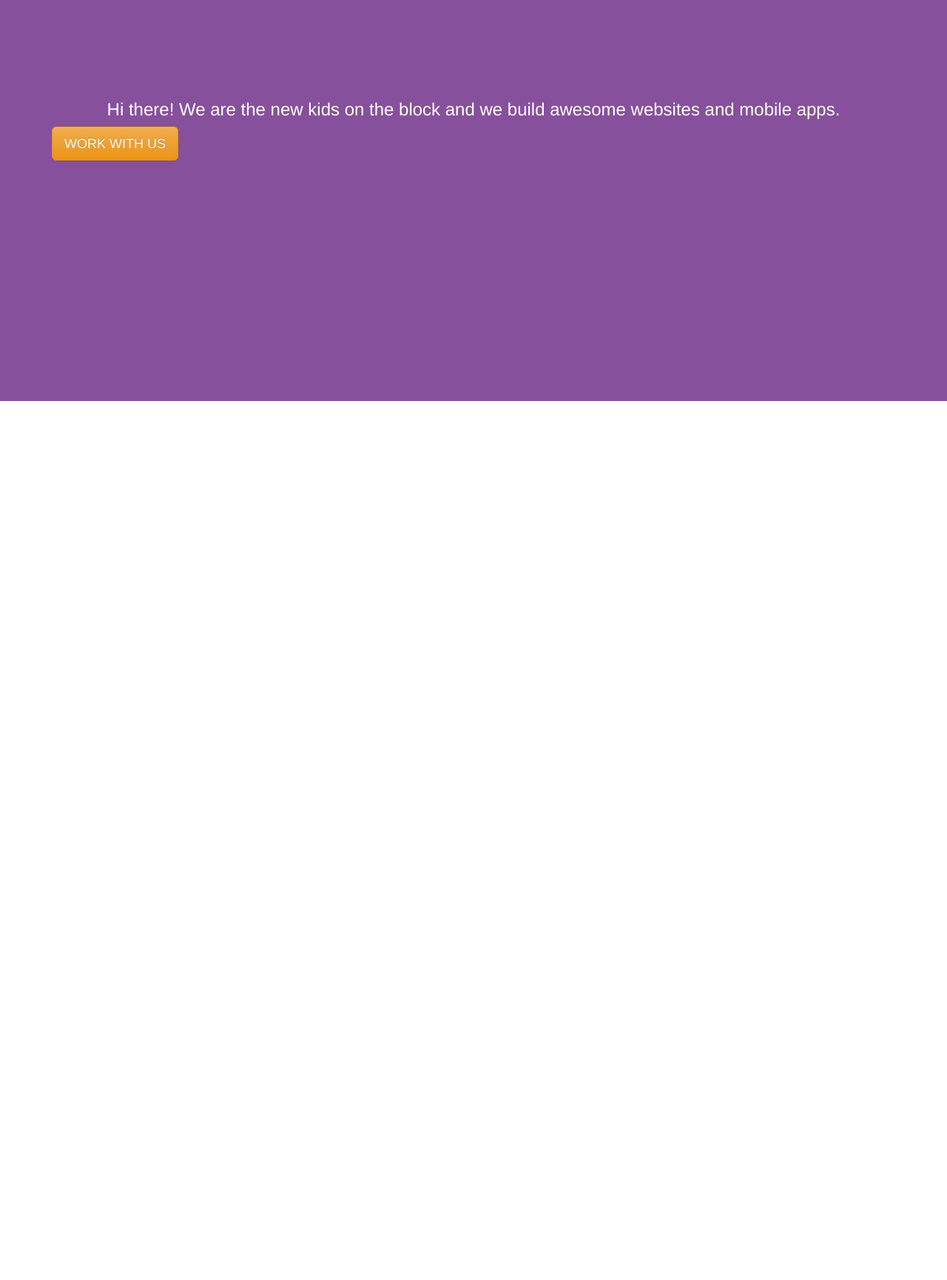
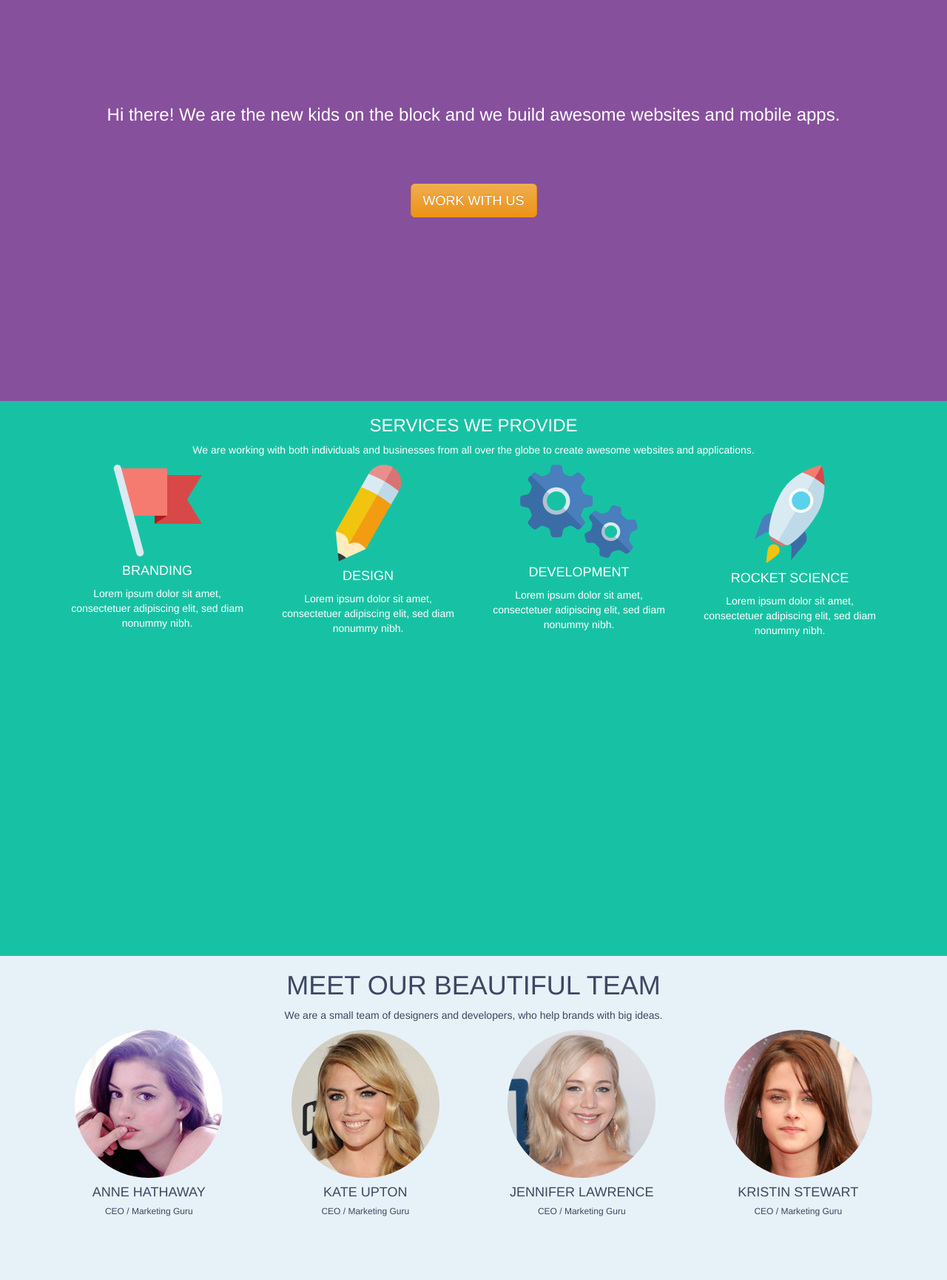
Before and after one commit to mathew36c/HTML5Template1, a plain HTML site: page index.html in a window 1280 px wide. Shown: the part 58-1788 px from the top of the page at 74% size. Before the commit the page ends 800 px from the top, so only its background shows below. Drawn offline with nearby package versions, Linux system fonts and the light colour scheme.

Commit message:
new changes

```diff
--- a/index.html
+++ b/index.html
@@ -14,28 +14,94 @@
         <nav class="navbar navbar-custom navbar-fixed-top">
           <div class="container">
             <div class="navbar-header">
-                <img src="/img/logo.png" alt="logo" />
+                <img src="./img/logo.png" alt="logo" />
             </div>
             <div id="navbar" class="navbar-collapse collapse">
               <ul class="nav navbar-nav navbar-right">
-                <li><a href="#home">HOME</a></li>
-                <li><a href="#about">ABOUT</a></li>
-                <li><a href="#work">WORK</a></li>
-                <li><a href="#blog">BLOG</a></li>
-                <li><a href="#contact">CONTACT</a></li>
+                <li><a id="link" href="#home">HOME</a></li>
+                <li><a id="link" href="#about">ABOUT</a></li>
+                <li><a id="link" href="#work">WORK</a></li>
+                <li><a id="link" href="#blog">BLOG</a></li>
+                <li><a id="link" href="#contact">CONTACT</a></li>
             </div><!--/.nav-collapse -->
           </div>
         </nav>
   </header>
-    <div class="jumbotron">
-      <div class="container">
-        <h3 class="text-center">Hi there! We are the new kids on the block
-and we build awesome websites and mobile apps.</h3>
-    <button type="button" class="btn btn-warning btn-lg">WORK WITH US</button>
+    <div class="jumbotron-custom1">
+      <div class="row">
+        <div class="col-md-12">
+          <h3 class="text-center">Hi there! We are the new kids on the block
+          and we build awesome websites and mobile apps.</h3>
+          <div class="col-md-12 center-block">
+            <button class="btn btn-warning center-block btn-lg">
+            WORK WITH US
+            </button>
+          </div>
+      </div>
       </div>
     </div>
 
+    <div class="jumbotron-custom2">
+      <div class="row">
+        <div class="col-md-12">
+          <h3 class="text-center">SERVICES WE PROVIDE</h3>
+          <p class="text-center">We are working with both individuals and businesses from all over the globe to create awesome websites and applications.</p>
+        </div>
+        <div class="container">
+          <div class="col-md-3">
+            <img src="./img/flag.png" class="img-responsive center-block" alt="flag">
+            <h4 class="text-center">BRANDING</h4>
+            <p class="text-center">Lorem ipsum dolor sit amet, consectetuer adipiscing elit, sed diam nonummy nibh.</p>
+          </div>
+          <div class="col-md-3">
+            <img src="./img/crayon.png" class="img-responsive center-block" alt="crayon">
+            <h4 class="text-center">DESIGN</h4>
+            <p class="text-center">Lorem ipsum dolor sit amet, consectetuer adipiscing elit, sed diam nonummy nibh.</p>
+          </div>
+          <div class="col-md-3">
+            <img class="img-responsive center-block" src="./img/gear.png" alt="gear">
+            <h4 class="text-center">DEVELOPMENT</h4>
+            <p class="text-center">Lorem ipsum dolor sit amet, consectetuer adipiscing elit, sed diam nonummy nibh.</p>
+          </div>
+          <div class="col-md-3">
+            <img src="./img/rocket.png" class="img-responsive center-block" alt="rocket">
+            <h4 class="text-center">ROCKET SCIENCE</h4>
+            <p class="text-center">Lorem ipsum dolor sit amet, consectetuer adipiscing elit, sed diam nonummy nibh.</p>
+          </div>
+        </div>
+      </div>
+    </div>
 
+    <div class="jumbotron-custom3">
+    <div class="container">
+      <div class="row">
+        <div class="col-md-12">
+          <h1 class="text-center">MEET OUR BEAUTIFUL TEAM</h1>
+          <p class="text-center">We are a small team of designers and developers, who help brands with big ideas.</p>
+        </div>
+        <div class="col-md-3">
+          <img src="./img/pic1.png" class="img-responsive center-block img-circle">
+          <h4 class="text-center">ANNE HATHAWAY</h4>
+          <h6 class="text-center">CEO / Marketing Guru</h6>
+        </div>
+        <div class="col-md-3">
+          <img src="./img/pic2.png" class="img-responsive center-block img-circle">
+          <h4 class="text-center">KATE UPTON</h4>
+          <h6 class="text-center">CEO / Marketing Guru</h6>
+        </div>
+        <div class="col-md-3">
+          <img src="./img/pic3.png" class="img-responsive center-block img-circle">
+          <h4 class="text-center">JENNIFER LAWRENCE</h4>
+          <h6 class="text-center">CEO / Marketing Guru</h6>
+        </div>
+        <div class="col-md-3">
+          <img src="./img/pic4.png" class="img-responsive center-block img-circle">
+          <h4 class="text-center">KRISTIN STEWART</h4>
+          <h6 class="text-center">CEO / Marketing Guru</h6>
+        </div>
+      </div>
+    </div>
+    </div>
 
   <script src="https://maxcdn.bootstrapcdn.com/bootstrap/3.3.6/js/bootstrap.min.js" ></script>
   </body>
--- a/sass/_header.sass
+++ b/sass/_header.sass
@@ -6,25 +6,21 @@ header
 
 .navbar-fixed-top
   background-color: #87509c
+  height: 56px
 
-  a
-    color: white
+#link
+  color: white
+  &:hover
+    background-color: #643a79
+    border-radius: 7px
 
 .navbar-header
   img
     height: 30px
     width: auto
+    margin-top: 12px
 
 .navbar > .navbar-collapse > .collapse > a:hover
   background-color: #5b366a
   border-radius: 10px
   color: black
-
-.jumbotron
-  height: 600px
-  background:
-    color: #87509c
-
-  h3
-    color: white
-    margin-top: 145px
--- /dev/null
+++ b/sass/_section.sass
@@ -0,0 +1,28 @@
+.jumbotron-custom1
+  height: 600px
+  background:
+    color: #87509c
+
+  h3
+    margin:
+      top: 200px
+      bottom: 80px
+
+.jumbotron-custom2
+  min-height: 750px
+  background:
+    color: #17c2a4
+
+
+
+
+
+
+//3rd Secton Here
+.jumbotron-custom3
+  min-height: 915px
+  background:
+    color: #e7f1f8
+
+  h1, h4, h6, p
+    color: #3c4761
--- a/sass/main.sass
+++ b/sass/main.sass
@@ -1,5 +1,7 @@
+@import "./vars.sass"
 @import "./header.sass"
-@import "./vars.sass"
+@import "./section.sass"
 
 body
   margin: 0
+  color: white
```
Also changed, not shown: css/main.css, img/crayon.png (added), img/flag.png (added), img/gear.png (added), img/pic1.png (added), img/pic2.png (added), img/pic3.png (added), img/pic4.png (added), img/rocket.png (added), 2 other files.
